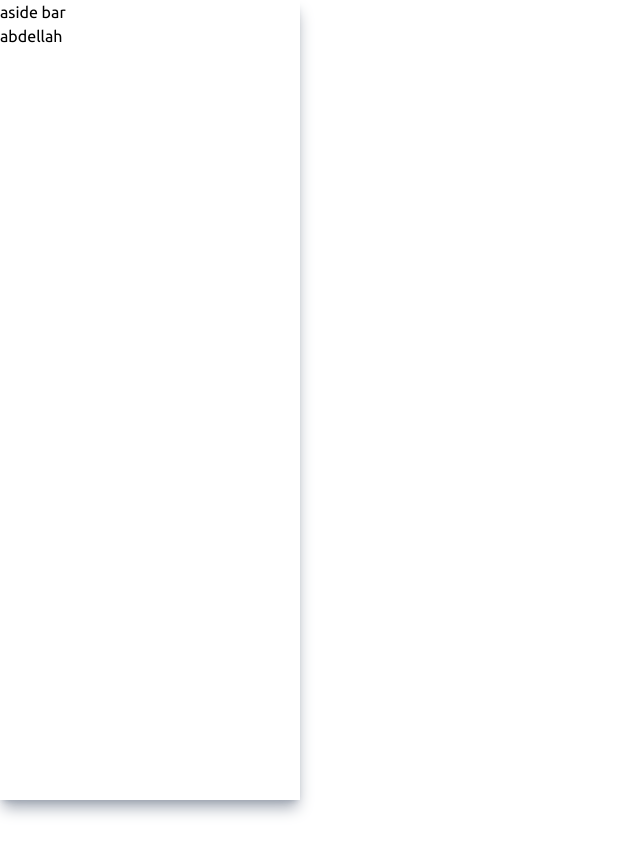
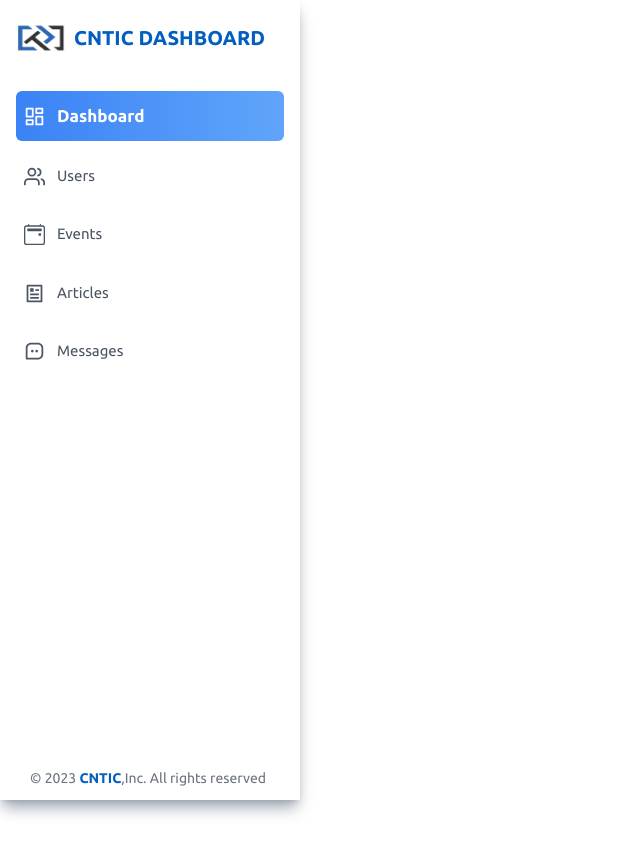
Before and after one commit to Becherair-Abdellah/CNTIC, a React (Vite) app: page /dashboard in a window 1280 px wide. Shown: the top 854 px of the page, without its empty margins (0-640 px from the left). Built offline with nearby package versions, Linux system fonts and the light colour scheme; a web font is replaced by a local one.

Commit message:
completed LinkUser compoenent

```diff
--- a/src/dashboard/components/Aside.jsx
+++ b/src/dashboard/components/Aside.jsx
@@ -1,11 +1,13 @@
 import React, { useEffect, useRef, useState } from 'react'
 import { useSelector,useDispatch } from 'react-redux';
 import {hide} from "../redux/Reducers"
+import LinksUser from './LinkUser';
+import logo from "../../../public/logo.png"
 function Aside() {
   const aside = useRef('');
   const dispatch = useDispatch()
   const showAside = useSelector(({show_and_hide_aside:{aside}})=>aside);
-  const styles = `animated-bg fixed h-[100vh] md:left-0 ${showAside?`left-0`:`left-[-100%]`} w-[300px] z-[11] top-0 duration-300 bg-white shadow-lg shadow-gray-400`
+  const styles = `animated-bg px-4 fixed h-[100vh] md:left-0 ${showAside?`left-0`:`left-[-100%]`} w-[300px] z-[11] top-0 duration-300 bg-white shadow-lg shadow-gray-400`
 
   useEffect(()=>{
 
@@ -20,8 +22,17 @@ function Aside() {
   },[])
   return (
     <aside ref={aside} className={styles}>
-    aside bar
-    <h1>abdellah</h1>
+     {/* logo */}
+     <div className='flex items-center gap-2 py-5 cursor-pointer' >
+      <img className='w-[50px]' src={logo} alt="" />
+      <h1 className='text-xl font-bold text-primaryColor'>CNTIC DASHBOARD</h1>
+     </div>
+    {/* links  */}
+    <div>
+      <LinksUser/>
+    </div>
+    {/* footer  */}
+    <div className='text-gray-500 text-sm font-normal absolute -bottom-[-12px] left-[60%] w-full -translate-x-[50%]'>© 2023 <strong className=' text-primaryColor'>CNTIC</strong>,Inc. All rights reserved</div>
   </aside>
   )
 }
--- /dev/null
+++ b/src/dashboard/components/LinkUser.jsx
@@ -0,0 +1,23 @@
+import React, { useState } from 'react'
+import {FiUsers,FiSettings,FiLogOut} from 'react-icons/fi'
+import {BsBox,BsTelephone,BsCalendar2Event  } from 'react-icons/bs'
+import {BiMessageSquareDots } from "react-icons/bi";
+import {RiArticleLine } from "react-icons/ri";
+import {LuLayoutDashboard } from "react-icons/lu"
+import { motion } from 'framer-motion'
+function LinksUser() {
+  return (
+    <motion.ul
+      transition={{
+        duration: 0.1,
+      }} className=' duration-300   bg-white sh w-full rounded-md  mt-4 '>
+      <li className='flex items-center gap-3 p-3 px-2 text-[17px] hover:bg-gray-100  cursor-pointer bg-gradient-to-r from-blue-500 to-blue-400 mb-3 rounded-md text-white font-semibold' ><LuLayoutDashboard size={21}/> Dashboard</li>
+      <li className='flex items-center gap-3 p-3 px-2 text-[15px] hover:bg-gray-100  cursor-pointer  mb-3 rounded-md text-gray-600' ><FiUsers size={21}/> Users</li>
+      <li className='flex items-center gap-3 p-3 px-2 text-[15px] hover:bg-gray-100 cursor-pointer  mb-3 rounded-md text-gray-600' ><BsCalendar2Event   size={21}/>Events</li>
+      <li className='flex items-center gap-3 p-3 px-2 text-[15px] hover:bg-gray-100  cursor-pointer  mb-3 rounded-md text-gray-600' ><RiArticleLine   size={21} />Articles</li>
+      <li className='flex items-center gap-3 p-3 px-2 text-[15px] hover:bg-gray-100  cursor-pointer  mb-3 rounded-md text-gray-600' ><BiMessageSquareDots size={21}/>Messages</li>
+    </motion.ul>
+  )
+}
+
+export default LinksUser
--- a/src/dashboard/redux/Reducers.js
+++ b/src/dashboard/redux/Reducers.js
@@ -4,7 +4,7 @@ import { createSlice } from '@reduxjs/toolkit'
 
 
 const initialState = {
-  aside: 0,
+  aside: 1,
 }
 
 const show_and_hide_aside = createSlice({
```
